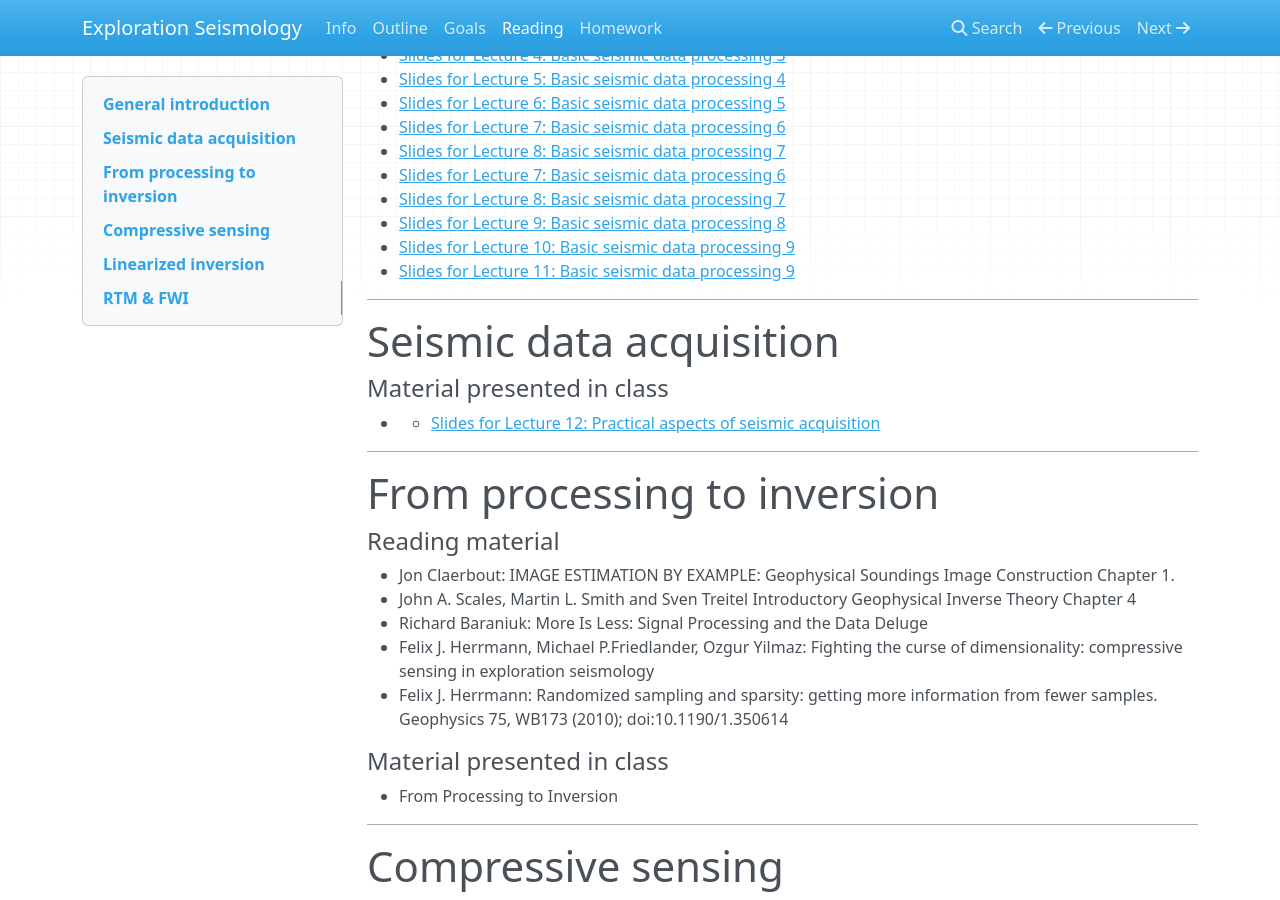
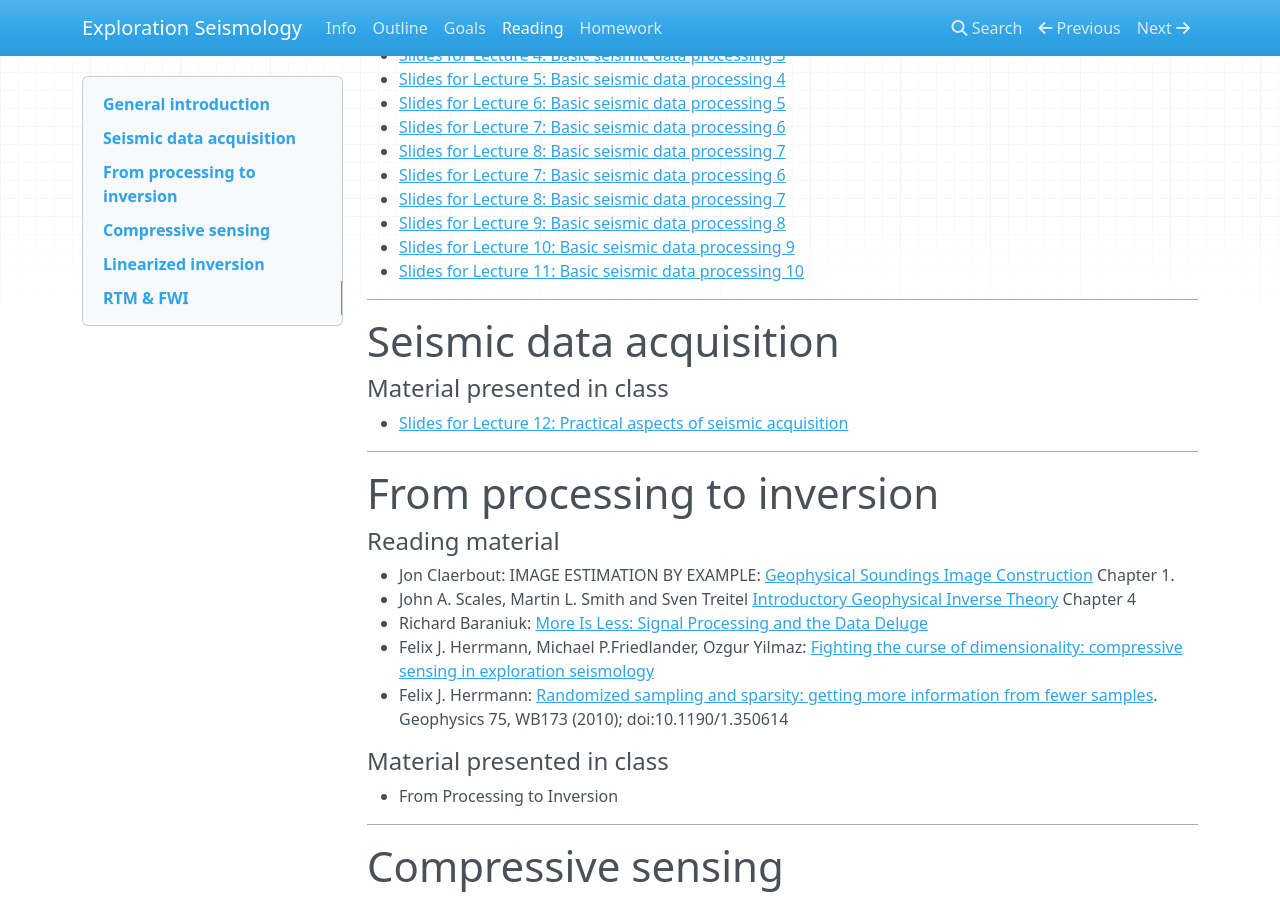
Before and after one commit to flexie/eas-4803-8803-ccs, an MkDocs documentation site: the page built from docs/reading.md, in a window 1280 px wide and 900 px high, scrolled down 349 px. Built offline with MkDocs 1.6.1, drawn with Linux system fonts in a browser that asks for light colours; nearby versions of some CDN libraries; old or Windows-style settings are respelled for this version of MkDocs; part of the change alters nothing that is shown.

Commit message:
updated links

```diff
--- a/docs/reading.md
+++ b/docs/reading.md
@@ -22,7 +22,7 @@
 )
 - [Slides for Lecture 10: Basic seismic data processing 9](https://www.dropbox.com/s/x2hfi4k0kcflvq3/10-Exploration_Seismology-fk-radon.pdf?dl=0
 )
-- [Slides for Lecture 11: Basic seismic data processing 9](https://www.dropbox.com/s/2y2proguwxhtooq/11-Exploration_Seismology-fk-radon.pdf?dl=0
+- [Slides for Lecture 11: Basic seismic data processing 10](https://www.dropbox.com/s/2y2proguwxhtooq/11-Exploration_Seismology-fk-radon.pdf?dl=0
 )
 
 ***
@@ -31,7 +31,7 @@
 
 #### Material presented in class
 
-- - [Slides for Lecture 12: Practical aspects of seismic acquisition](https://www.dropbox.com/s/psfngqbbli2uvm3/12-Exploration_Seismology-acquisition.pdf?dl=0
+- [Slides for Lecture 12: Practical aspects of seismic acquisition](https://www.dropbox.com/s/psfngqbbli2uvm3/12-Exploration_Seismology-acquisition.pdf?dl=0
 )
 
 ***
@@ -40,11 +40,12 @@
 
 #### Reading material
 
-- Jon Claerbout: IMAGE ESTIMATION BY EXAMPLE: Geophysical Soundings Image Construction Chapter 1.
-- John A. Scales, Martin L. Smith and Sven Treitel Introductory Geophysical Inverse Theory Chapter 4
-- Richard Baraniuk: More Is Less: Signal Processing and the Data Deluge
-- Felix J. Herrmann, Michael P.Friedlander, Ozgur Yilmaz: Fighting the curse of dimensionality: compressive sensing in exploration seismology
-- Felix J. Herrmann: Randomized sampling and sparsity: getting more information from fewer samples. Geophysics 75, WB173 (2010); doi:10.1190/1.350614
+- Jon Claerbout: IMAGE ESTIMATION BY EXAMPLE: [Geophysical Soundings Image Construction](http://sep.stanford.edu/sep/prof/gee7-2011.pdf) Chapter 1.
+- John A. Scales, Martin L. Smith and Sven Treitel [Introductory Geophysical Inverse Theory](https://www.dropbox.com/s/okubbea8ohp632q/Book_Inversion_Theory.pdf.pdf?dl=0) Chapter 4
+- Richard Baraniuk: [More Is Less: Signal Processing and the Data Deluge](http://science.sciencemag.org/content/sci/331/6018/717.full.pdf)
+- Felix J. Herrmann, Michael P.Friedlander, Ozgur Yilmaz: [Fighting the curse of dimensionality: compressive sensing in exploration seismology](https://www.dropbox.com/s/m7v4pkb2qr4qww5/sigprocmag.pdf?dl=0
+)
+- Felix J. Herrmann: [Randomized sampling and sparsity: getting more information from fewer samples](http://slim.eos.ubc.ca/Publications/Public/Journals/herrmann2010rsa.pdf). Geophysics 75, WB173 (2010); doi:10.1190/1.350614
 
 #### Material presented in class
 
```
